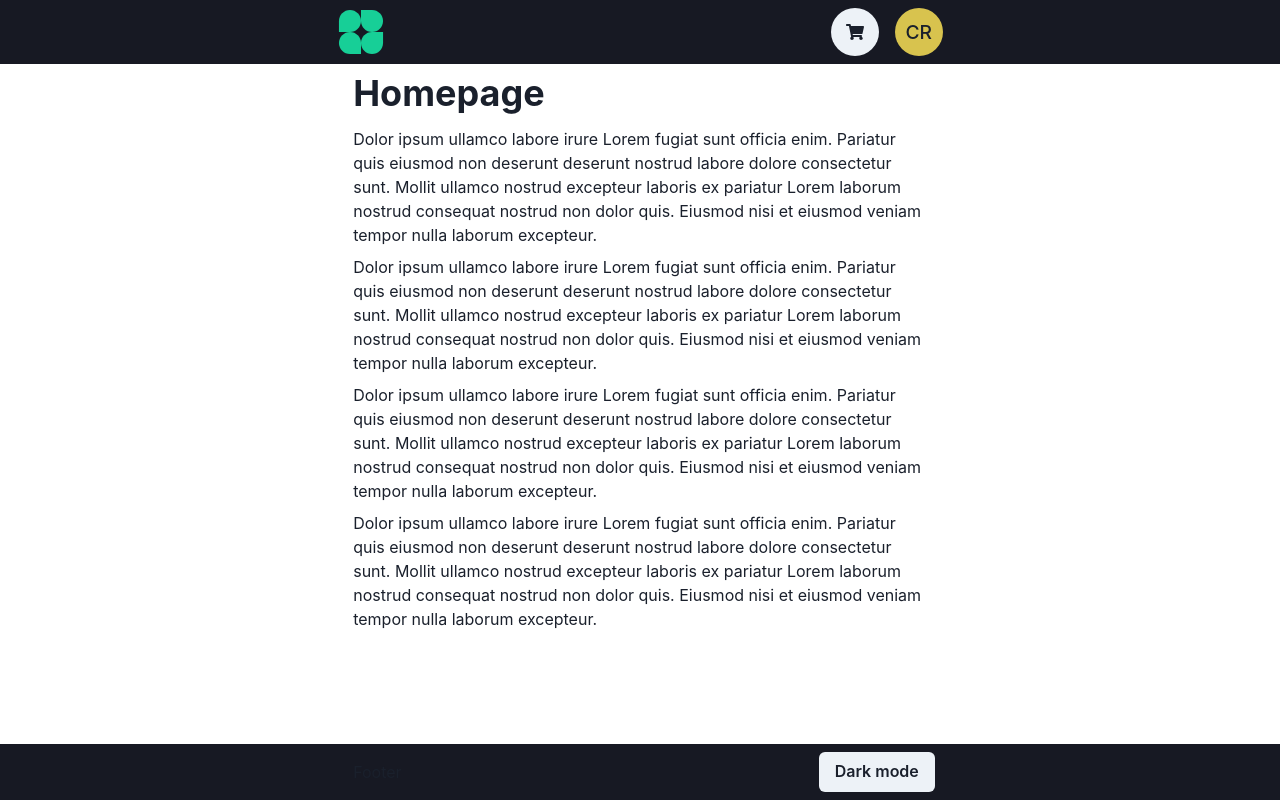
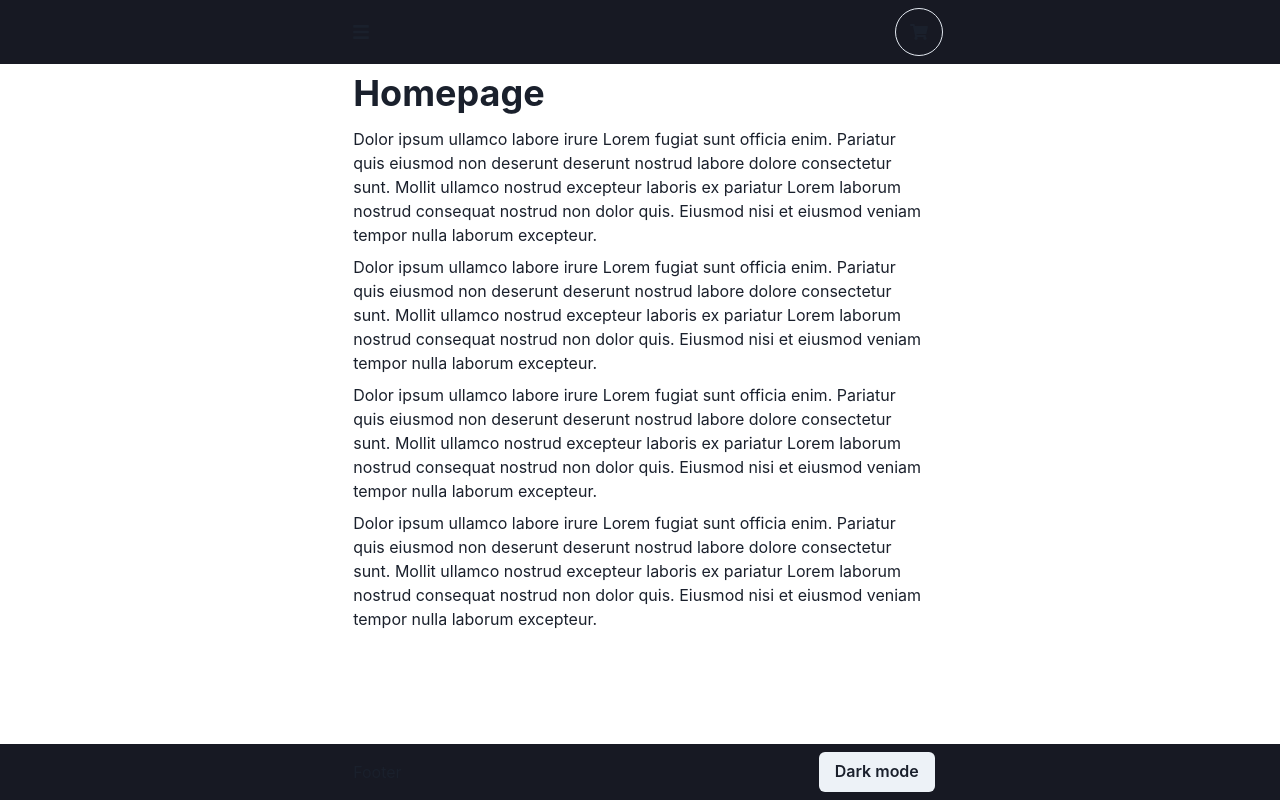
Before and after one commit to oncet/qord, a React (Vite) app: page / in a window 1280 px wide. Built offline with nearby package versions, Linux system fonts and the light colour scheme.

Commit message:
remove avatar and add menu button

```diff
--- a/src/components/Layout.tsx
+++ b/src/components/Layout.tsx
@@ -11,7 +11,7 @@ import {
   Image,
   useColorMode,
 } from "@chakra-ui/react";
-import { FaShoppingCart, FaUserCircle } from "react-icons/fa";
+import { FaBars, FaShoppingCart, FaUserCircle } from "react-icons/fa";
 
 import logo from "../logo.svg";
 
@@ -35,21 +35,23 @@ function Layout({ children }: LayoutProps) {
         <Container p="0">
           <Flex justifyContent="space-between">
             <Center>
-              <Image src={logo} alt="Logo" />
+              <IconButton
+                aria-label="Cart"
+                icon={<FaBars />}
+                isRound
+                size="lg"
+                variant="ghost"
+              />
             </Center>
-            <HStack spacing="4">
             <Center>
               <IconButton
                 aria-label="Cart"
                 icon={<FaShoppingCart />}
                 isRound
                 size="lg"
+                variant="outline"
               />
             </Center>
-              <Center>
-                <Avatar name="Camilo Rivera" size="md" />
-              </Center>
-            </HStack>
           </Flex>
         </Container>
       </Box>
```
Lines whose indentation alone changed are shown as unchanged.
